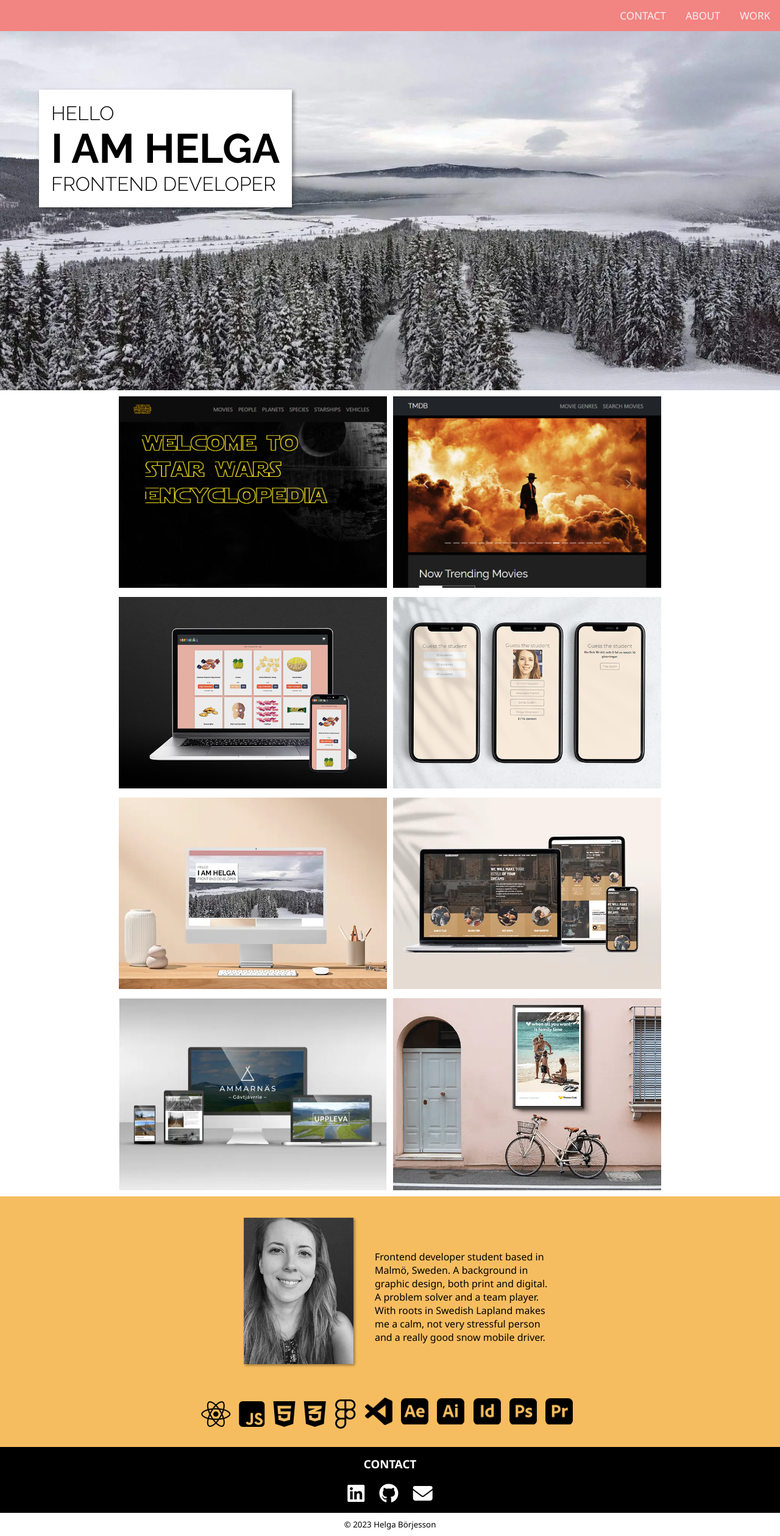
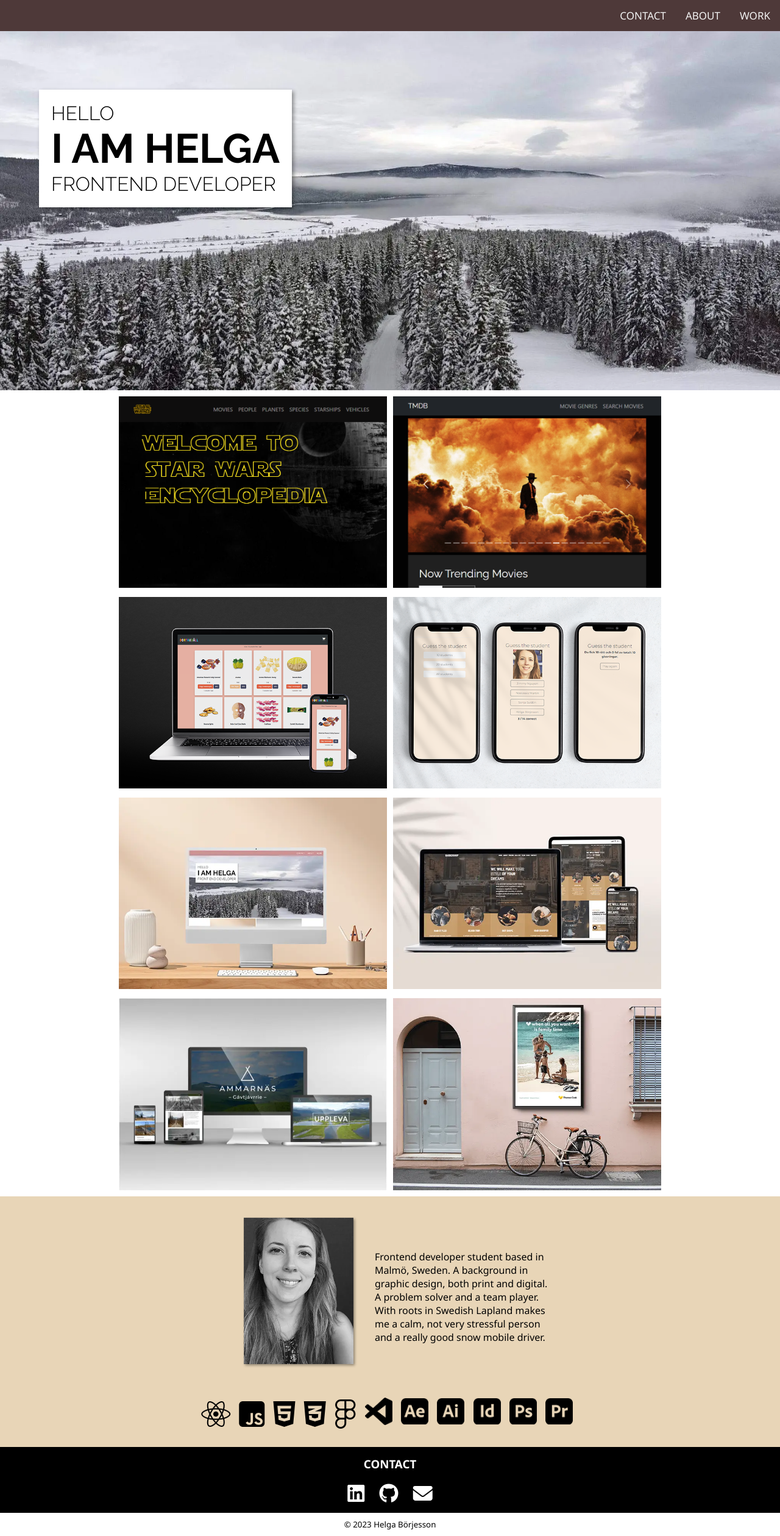
Before and after one commit to helgaborje/portfolio, a plain HTML site: page index.html in a window 1280 px wide. Shown: the whole page at 61% size. Drawn offline with nearby package versions, Linux system fonts and the light colour scheme; files that its build step writes are made by us from their sources.

Commit message:
styling changes

```diff
--- a/SCSS/style.scss
+++ b/SCSS/style.scss
@@ -78,6 +78,11 @@ img {
     margin: 5px;
 }
 
+/* #gallery-image-padding-1, #gallery-image-padding-2, #gallery-image-padding-3 {
+    padding-top: 5px;
+} */
+
+
 .image {
     opacity: 1;
     display: block;
@@ -128,11 +133,12 @@ img {
     letter-spacing: 0.1em;
     cursor: pointer;
     filter: drop-shadow(2px 2px 2px rgba(0, 0, 0, 0.4));
+    text-transform: uppercase;
 }
 
 /* About */
 .about {
-    background-color: #F6BD60;
+    background-color: #e8d5b7;
     padding: 15px;
     text-align: center;
 }
@@ -151,7 +157,7 @@ img {
 }
 
 .about-container {
-    background-color: #F6BD60;
+    background-color: #e8d5b7;
     padding-top: 20px;
 }
 
@@ -159,7 +165,7 @@ img {
 .skills {
     text-align: center;
     padding: 15px;
-    background-color: #F6BD60;
+    background-color: #e8d5b7;
     padding-bottom: 30px;
 }
 
@@ -209,7 +215,7 @@ li {
 .nav {
     overflow: hidden;
     justify-content: space-between;
-    background: #F28482;
+    background: #4e3939;
     z-index: 999;
     margin: 0 auto;
     width: 100%;
@@ -229,7 +235,7 @@ li {
 }
 
 .nav a:hover {
-    background-color: #F5CAC3;
+    background-color: #6a5a5a;
     color: white;
     font-weight: 700;
 }
```
